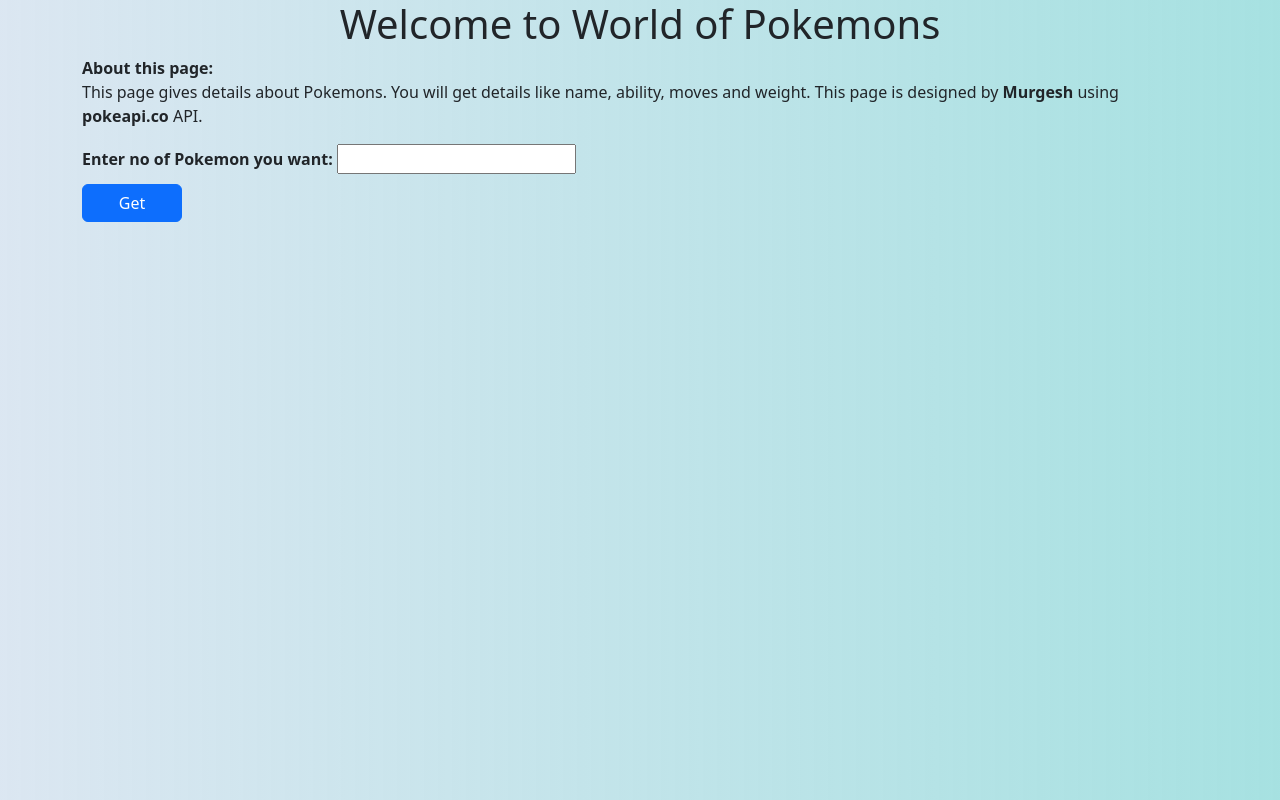
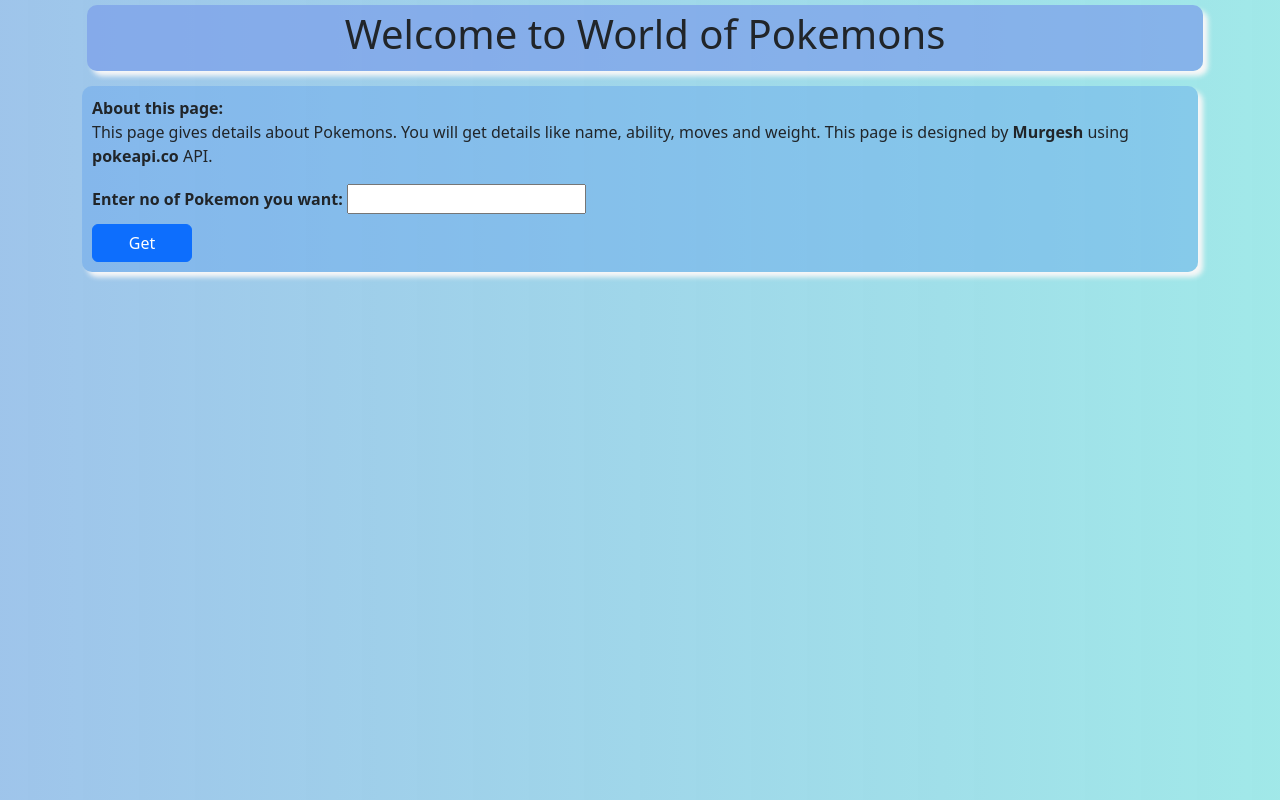
Before and after one commit to Vishvendrapratap/Pokemon-API-Guvi-Webcode, a plain HTML site: page index.html in a window 1280 px wide. Drawn offline with nearby package versions, Linux system fonts and the light colour scheme.

Commit message:
Added new styles

```diff
--- a/style.css
+++ b/style.css
@@ -1,6 +1,6 @@
 body{
 	background: #a6effc;
-	background: linear-gradient(to right, #9dbcda5d, #85d6d6b9);
+	background: linear-gradient(to right, #67a3dfa2, #7de0e0b9);
 }
 
 .container{
@@ -8,9 +8,25 @@ body{
 
 }
 .title{
+    margin: 5px;
+    padding: 5px;
+    width:100%;
     text-align: center;
+    border: 1px;
+    border-radius: 10px;
+    background: hwb(221 49% 8% / 0.725);
+    box-shadow:  5px 5px 5px rgb(247, 247, 247);
 }
 
+.description{
+    margin-top: 15px;
+    padding: 10px;
+    width:100%;
+    border: 1px;
+    border-radius: 10px;
+    background: #60a1ec69;
+    box-shadow:  5px 5px 5px rgb(247, 247, 247);
+}
 #btn{
     margin-top: 10px;
     width: 100px;
```
